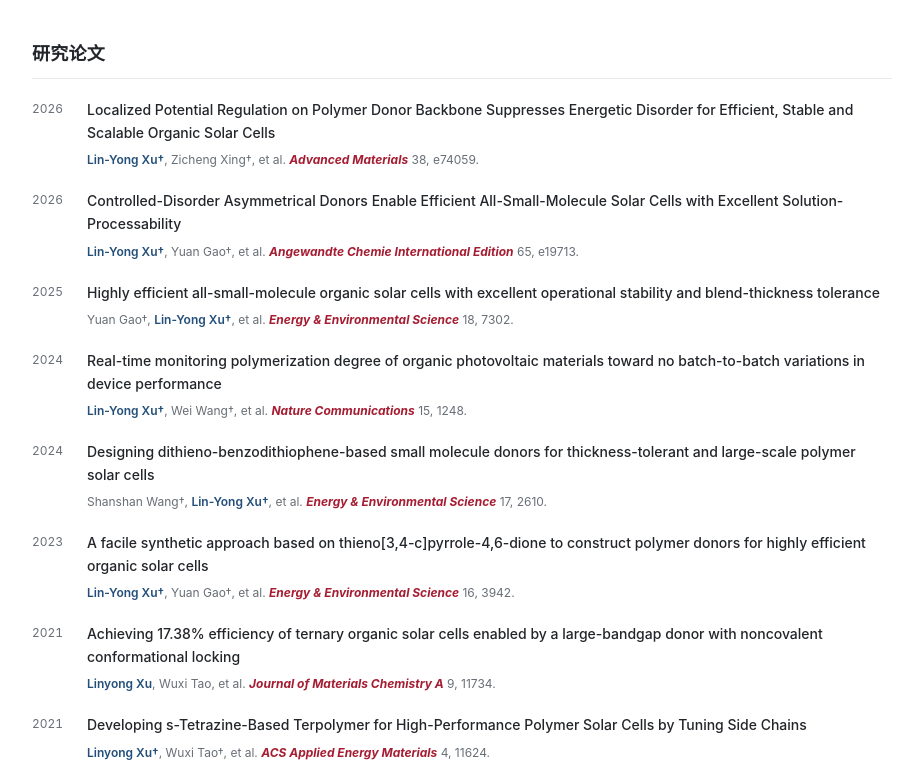
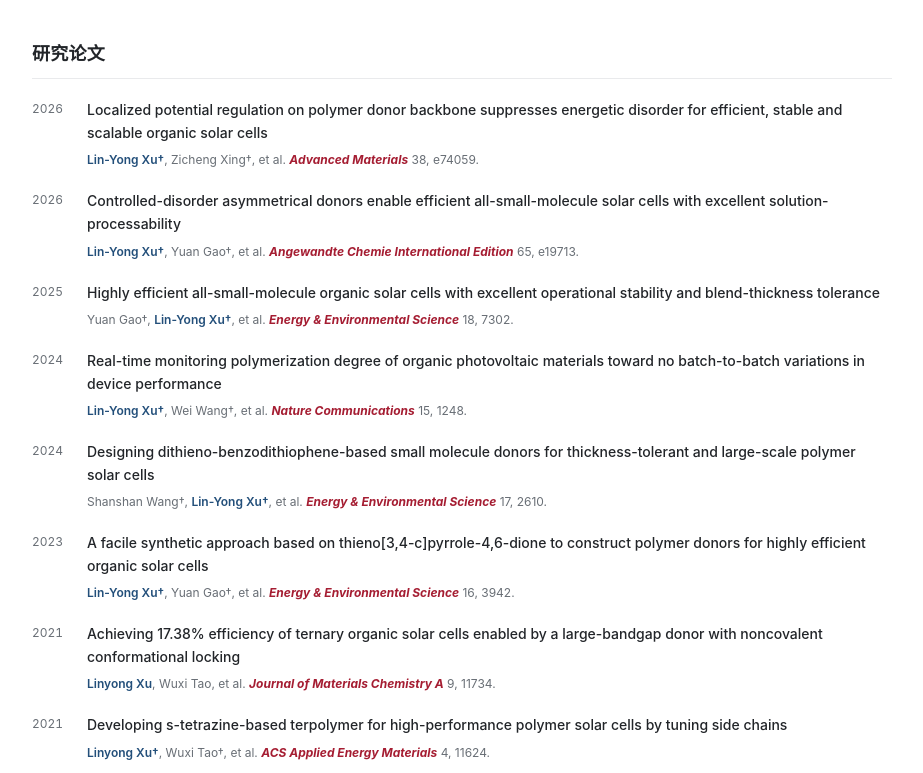
Before and after one commit to xuly5618/xuly5618.github.io, a plain HTML site: page index.html in a window 1280 px wide. Shown: the part 681-1454 px from the top of the page, without its empty margins (178-1101 px from the left). Drawn offline with Linux system fonts and the light colour scheme.

Commit message:
Use sentence case for publication titles

```diff
--- a/index.html
+++ b/index.html
@@ -61,14 +61,14 @@
       <h2>研究论文</h2>
       <!-- 引文格式：卷号，起始页或文章编号。 -->
       <ul class="papers" lang="en">
-        <li><span class="year">2026</span><div><h3><a href="https://doi.org/10.1002/adma.74059">Localized Potential Regulation on Polymer Donor Backbone Suppresses Energetic Disorder for Efficient, Stable and Scalable Organic Solar Cells</a></h3><p><strong>Lin-Yong Xu†</strong>, Zicheng Xing†, et al. <em>Advanced Materials</em> 38, e74059.</p></div></li>
-        <li><span class="year">2026</span><div><h3><a href="https://doi.org/10.1002/anie.202519713">Controlled-Disorder Asymmetrical Donors Enable Efficient All-Small-Molecule Solar Cells with Excellent Solution-Processability</a></h3><p><strong>Lin-Yong Xu†</strong>, Yuan Gao†, et al. <em>Angewandte Chemie International Edition</em> 65, e19713.</p></div></li>
+        <li><span class="year">2026</span><div><h3><a href="https://doi.org/10.1002/adma.74059">Localized potential regulation on polymer donor backbone suppresses energetic disorder for efficient, stable and scalable organic solar cells</a></h3><p><strong>Lin-Yong Xu†</strong>, Zicheng Xing†, et al. <em>Advanced Materials</em> 38, e74059.</p></div></li>
+        <li><span class="year">2026</span><div><h3><a href="https://doi.org/10.1002/anie.202519713">Controlled-disorder asymmetrical donors enable efficient all-small-molecule solar cells with excellent solution-processability</a></h3><p><strong>Lin-Yong Xu†</strong>, Yuan Gao†, et al. <em>Angewandte Chemie International Edition</em> 65, e19713.</p></div></li>
         <li><span class="year">2025</span><div><h3><a href="https://doi.org/10.1039/D5EE01162K">Highly efficient all-small-molecule organic solar cells with excellent operational stability and blend-thickness tolerance</a></h3><p>Yuan Gao†, <strong>Lin-Yong Xu†</strong>, et al. <em>Energy &amp; Environmental Science</em> 18, 7302.</p></div></li>
         <li><span class="year">2024</span><div><h3><a href="https://doi.org/10.1038/s41467-024-45510-w">Real-time monitoring polymerization degree of organic photovoltaic materials toward no batch-to-batch variations in device performance</a></h3><p><strong>Lin-Yong Xu†</strong>, Wei Wang†, et al. <em>Nature Communications</em> 15, 1248.</p></div></li>
         <li><span class="year">2024</span><div><h3><a href="https://doi.org/10.1039/D3EE04300B">Designing dithieno-benzodithiophene-based small molecule donors for thickness-tolerant and large-scale polymer solar cells</a></h3><p>Shanshan Wang†, <strong>Lin-Yong Xu†</strong>, et al. <em>Energy &amp; Environmental Science</em> 17, 2610.</p></div></li>
         <li><span class="year">2023</span><div><h3><a href="https://doi.org/10.1039/D3EE01317K">A facile synthetic approach based on thieno[3,4-c]pyrrole-4,6-dione to construct polymer donors for highly efficient organic solar cells</a></h3><p><strong>Lin-Yong Xu†</strong>, Yuan Gao†, et al. <em>Energy &amp; Environmental Science</em> 16, 3942.</p></div></li>
         <li><span class="year">2021</span><div><h3><a href="https://doi.org/10.1039/D1TA02075G">Achieving 17.38% efficiency of ternary organic solar cells enabled by a large-bandgap donor with noncovalent conformational locking</a></h3><p><strong>Linyong Xu</strong>, Wuxi Tao, et al. <em>Journal of Materials Chemistry A</em> 9, 11734.</p></div></li>
-        <li><span class="year">2021</span><div><h3><a href="https://doi.org/10.1021/acsaem.1c02355">Developing s-Tetrazine-Based Terpolymer for High-Performance Polymer Solar Cells by Tuning Side Chains</a></h3><p><strong>Linyong Xu†</strong>, Wuxi Tao†, et al. <em>ACS Applied Energy Materials</em> 4, 11624.</p></div></li>
+        <li><span class="year">2021</span><div><h3><a href="https://doi.org/10.1021/acsaem.1c02355">Developing s-tetrazine-based terpolymer for high-performance polymer solar cells by tuning side chains</a></h3><p><strong>Linyong Xu†</strong>, Wuxi Tao†, et al. <em>ACS Applied Energy Materials</em> 4, 11624.</p></div></li>
       </ul>
       <p class="note">† 表示共同第一作者。</p>
     </section>
```
